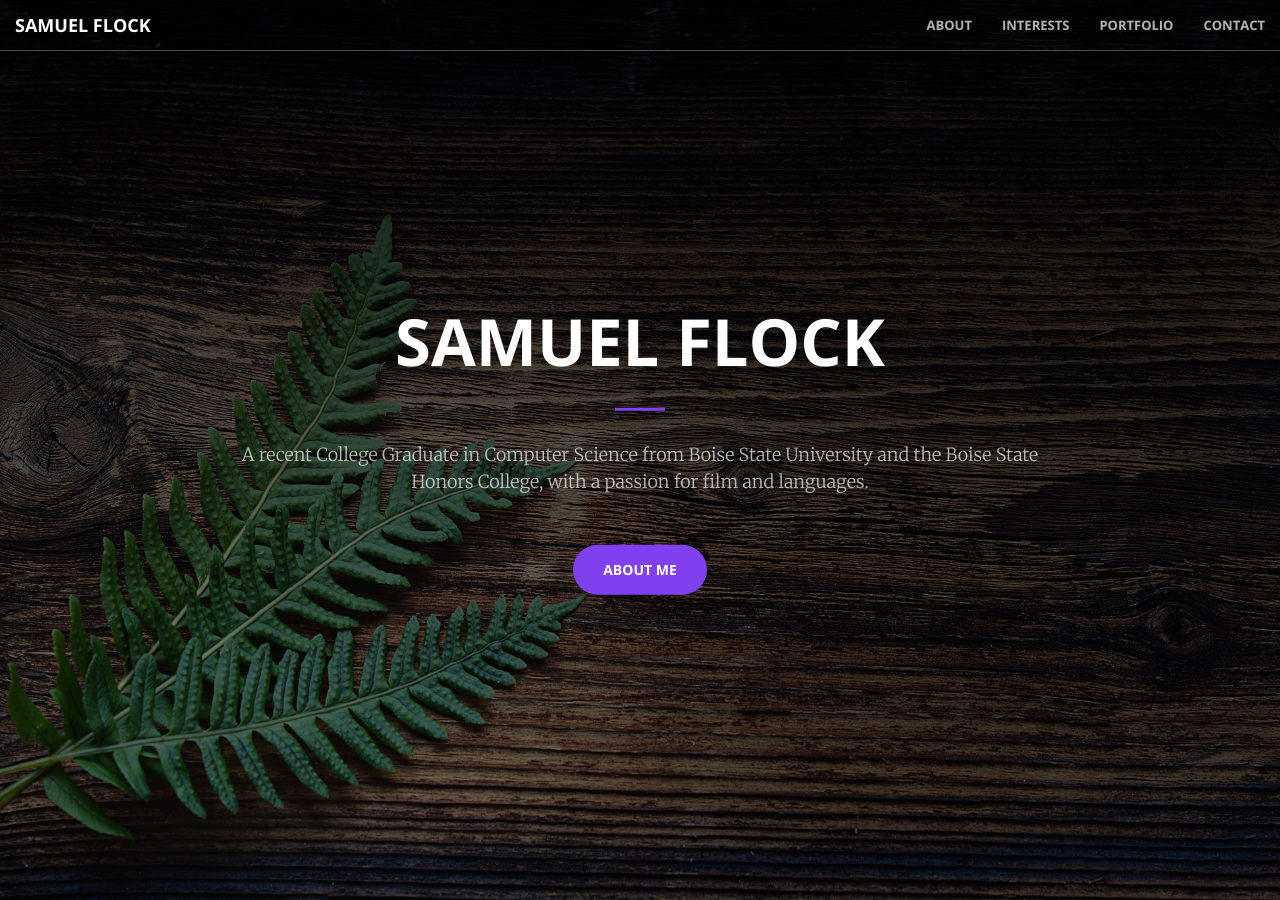
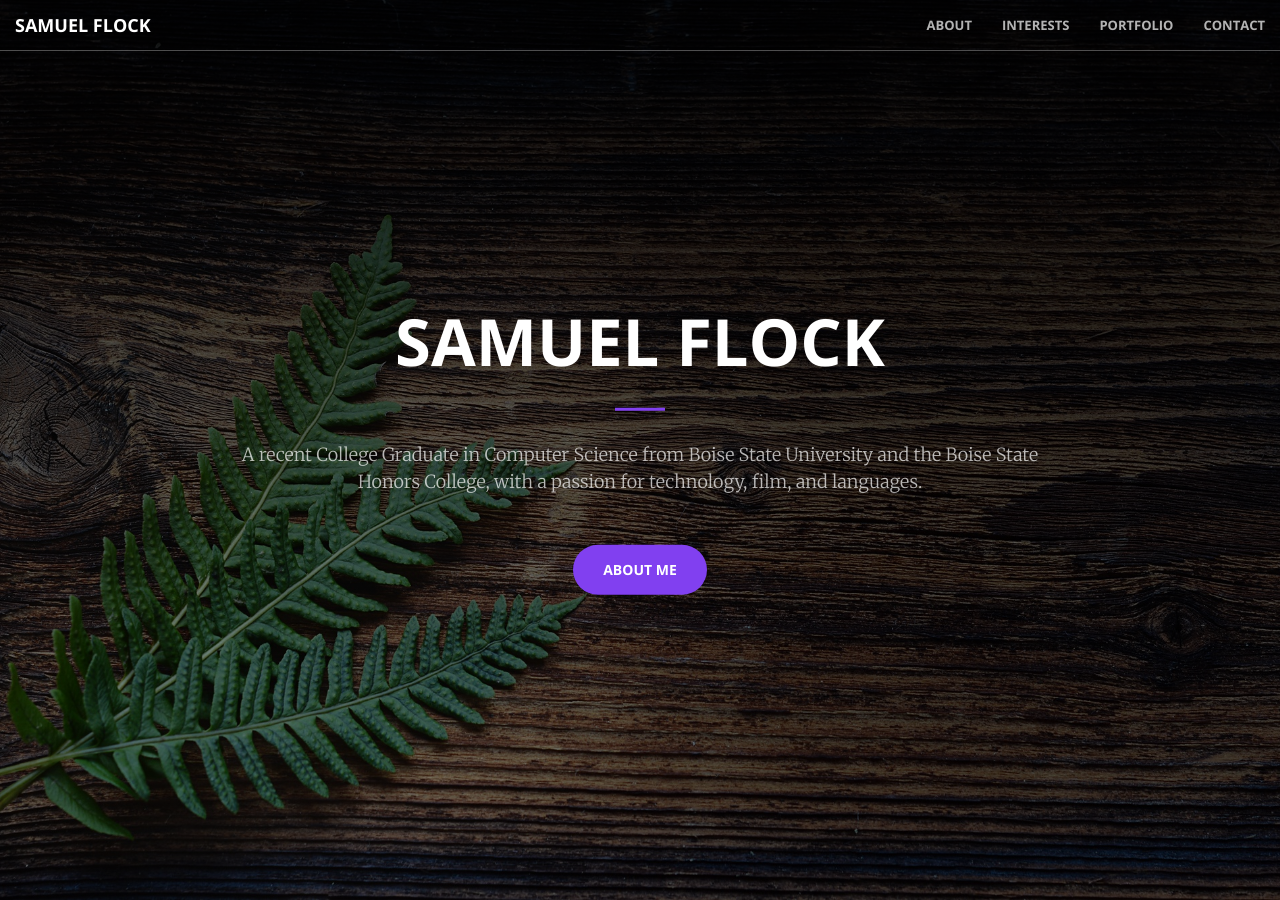
Before and after one commit to samuelflock/samuelflock.github.io, a Jekyll site: the page built from index.md, in a window 1280 px wide and 900 px high. Built offline with Jekyll 4.4.1, drawn with Linux system fonts in a browser that asks for light colours; some of the changed text lies outside the part shown.

Commit message:
Implementing Feedback

```diff
--- /dev/null
+++ b/_includes/aspirations.html
@@ -0,0 +1,35 @@
+<section id="services">
+    <div class="container">
+        <div class="row">
+            <div class="col-lg-12 text-center">
+                <h2 class="section-heading">Aspirations</h2>
+                <hr class="primary">
+            </div>
+        </div>
+    </div>
+    <div class="container">
+        <div class="row">
+            <div class="col-lg-3 col-md-6 text-center">
+                <div class="service-box">
+                    <i class="fa fa-4x fa-cloud wow bounceIn text-primary"></i>
+                    <h3>AWS</h3>
+                    <p class="text-muted">Planning to get certified in AWS</p>
+                </div>
+            </div>
+            <div class="col-lg-3 col-md-6 text-center">
+                <div class="service-box">
+                    <i class="fa fa-4x fa-code wow bounceIn text-primary" data-wow-delay=".1s"></i>
+                    <h3>Machine Learning</h3>
+                    <p class="text-muted">Attempting to get a foot in the door</p>
+                </div>
+            </div>
+            <div class="col-lg-3 col-md-6 text-center">
+                <div class="service-box">
+                    <i class="fa fa-4x fa-eye wow bounceIn text-primary" data-wow-delay=".2s"></i>
+                    <h3>AI</h3>
+                    <p class="text-muted">Searching for resources to learn and projects that use AI</p>
+                </div>
+            </div>
+        </div>
+    </div>
+</section>
--- a/_includes/header.html
+++ b/_includes/header.html
@@ -3,7 +3,7 @@
         <div class="header-content-inner">
             <h1>Samuel Flock</h1>
             <hr>
-            <p>A recent College Graduate in Computer Science from Boise State University and the Boise State Honors College, with a passion for film and languages.</p>
+            <p>A recent College Graduate in Computer Science from Boise State University and the Boise State Honors College, with a passion for technology, film, and languages.</p>
             <a href="#about" class="btn btn-primary btn-xl page-scroll">About Me</a>
         </div>
     </div>
--- a/_includes/interests.html
+++ b/_includes/interests.html
@@ -27,14 +27,14 @@
                 <div class="service-box">
                     <i class="fa fa-4x fa-globe wow bounceIn text-primary" data-wow-delay=".2s"></i>
                     <h3>Language</h3>
-                    <p class="text-muted">Fasination with how people communicate and their cultural differences</p>
+                    <p class="text-muted">Fascination with how people communicate and their cultural differences</p>
                 </div>
             </div>
             <div class="col-lg-3 col-md-6 text-center">
                 <div class="service-box">
-                    <i class="fa fa-4x fa-leanpub wow bounceIn text-primary" data-wow-delay=".3s"></i>
+                    <i class="fa fa-4x fa-book wow bounceIn text-primary" data-wow-delay=".3s"></i>
                     <h3>Learning</h3>
-                    <p class="text-muted">Determination to learn everything about anything that peaks my interest</p>
+                    <p class="text-muted">Determination to learn everything about anything that piques my interest</p>
                 </div>
             </div>
         </div>
--- a/_includes/portfolio.html
+++ b/_includes/portfolio.html
@@ -1,4 +1,12 @@
 <section class="no-padding" id="portfolio">
+    <div class="container">
+        <div class="row">
+            <div class="col-lg-12 text-center">
+                <h2 class="section-heading">Projects</h2>
+                <hr class="primary">
+            </div>
+        </div>
+    </div>
     <div class="container-fluid">
         <div class="row no-gutter">
             <div class="col-lg-4 col-sm-6">
--- a/_layouts/front.html
+++ b/_layouts/front.html
@@ -9,6 +9,7 @@
   <!--{% include call-to-action.html %}-->
   {% include interests.html %}
   {% include portfolio.html %}
+  {% include aspirations.html %}
   <!--{% include aside.html %}-->
   {% include contact.html %}
   {% include scripts.html %}
```
